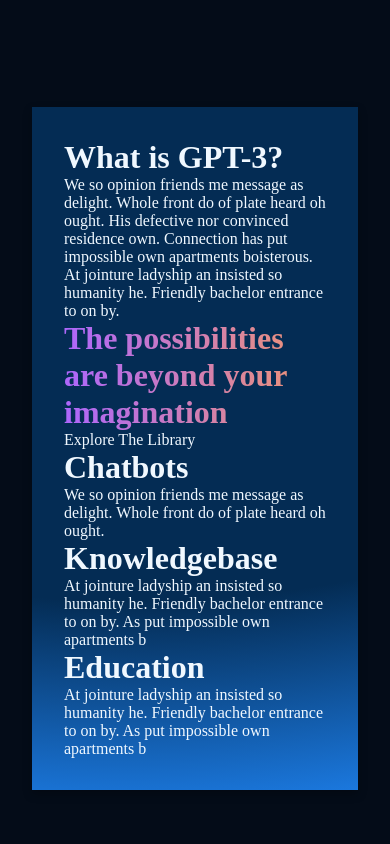
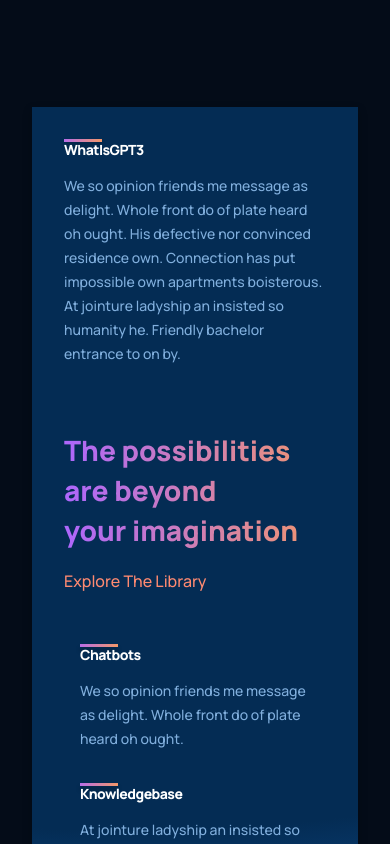
Before and after one commit to Raihan567/GTP3-React-UI-project, a React (Create React App) app: page / in a window 390 px wide. Shown: the part 1460-2304 px from the top of the page. Built offline with nearby package versions, Linux system fonts and the light colour scheme.

Commit message:
complete gtp3 section

```diff
--- a/src/Components/Feature/Feature.css
+++ b/src/Components/Feature/Feature.css
@@ -0,0 +1,62 @@
+.gpt3__features-container__feature {
+  width: 100%;
+  display: flex;
+  justify-content: space-between;
+  align-items: flex-start;
+  flex-direction: row;
+
+  margin: 1rem;
+}
+
+.gpt3__features-container__feature-title {
+  flex: 1;
+  max-width: 580px;
+  margin-right: 2rem;
+}
+
+.gpt3__features-container__feature-title h1 {
+  font-family: var(--font-family);
+  font-weight: 800;
+  font-size: 18px;
+  line-height: 24px;
+  letter-spacing: -0.04em;
+  color: #fff;
+}
+
+.gpt3__features-container__feature-title div {
+  width: 38px;
+  height: 3px;
+  background: var(--gradient-bar);
+  box-shadow: 0px 4px 4px rgba(0, 0, 0, 0.25);
+  margin-bottom: 2rem;
+}
+
+.gpt3__features-container__feature-text {
+  flex: 2;
+  max-width: 690px;
+  display: flex;
+}
+
+.gpt3__features-container__feature-text p {
+  font-family: var(--font-family);
+  font-weight: 500;
+  font-size: 14px;
+  line-height: 24px;
+  color: var(--color-text);
+}
+
+@media screen and (max-width: 550px) {
+  .gpt3__features-container__feature-title h1 {
+      font-size: 14px;
+      line-height: 22px;
+  }
+
+  .gpt3__features-container_feature-text p {
+      font-size: 12px;
+      line-height: 20px;
+  }
+
+  .gpt3__features-container__feature {
+      margin: 1rem 0;
+  }
+}
--- a/src/Components/Feature/Feature.jsx
+++ b/src/Components/Feature/Feature.jsx
@@ -1,11 +1,11 @@
 import React from "react";
 import "./Feature.css";
-const Feature = ({ text, title }) => {
+const Feature = ({ title, text }) => {
   return (
     <div className="gpt3__features-container__feature">
       <div className="gpt3__features-container__feature-title">
         <div>
-          <h1>{title}</h1>
+          <h1 >{title}</h1>
         </div>
       </div>
       <div className="gpt3__features-container__feature-text">
--- a/src/Containers/WhatGPT3/WhatGPT3.css
+++ b/src/Containers/WhatGPT3/WhatGPT3.css
@@ -22,3 +22,102 @@
 
   filter: drop-shadow(0px 4px 4px rgba(0, 0, 0, 0.25));
 }
+
+.gpt3__whatgpt3-feature {
+  display: flex;
+}
+
+/* Customizing feature component as per needs */
+.gpt3__whatgpt3-feature .gpt3__features-container__feature {
+  margin: 0;
+}
+
+/* Customizing feature component as per needs */
+.gpt3__whatgpt3-feature .gpt3__features-container_feature-text {
+  max-width: 700px;
+}
+
+.gpt3__whatgpt3-heading {
+  display: flex;
+  flex-direction: row;
+  justify-content: space-between;
+  align-items: center;
+
+  margin: 4rem 0 2rem;
+}
+
+.gpt3__whatgpt3-heading h1 {
+  font-size: 34px;
+  line-height: 45px;
+  font-weight: 800;
+  font-family: var(--font-family);
+  max-width: 510px;
+}
+
+.gpt3__whatgpt3-heading p {
+  font-family: var(--font-family);
+  font-weight: 500;
+  font-size: 16px;
+  line-height: 30px;
+  color: var(--color-subtext);
+  cursor: pointer;
+}
+
+.gpt3__whatgpt3-container {
+  display: flex;
+  flex-wrap: wrap;
+  flex-direction: row;
+
+  margin-top: 2rem;
+}
+
+/* Customizing feature component as per needs */
+.gpt3__whatgpt3-container .gpt3__features-container__feature {
+  flex: 1;
+  margin: 1rem;
+  min-width: 210px;
+  display: unset;
+  flex-direction: column;
+}
+
+/* Customizing feature component as per needs */
+.gpt3__whatgpt3-container .gpt3__features-container_feature-text {
+  margin-top: 0.5rem;
+}
+
+@media screen and (max-width: 850px) {
+  .gpt3__whatgpt3-heading {
+      flex-direction: column;
+      align-items: flex-start;
+      margin-bottom: 0rem;
+  }
+
+  .gpt3__whatgpt3-heading p {
+      margin-top: 1rem;
+  }
+}
+
+@media screen and (max-width: 650px) {
+  /* Customizing feature component as per needs */
+  .gpt3__whatgpt3-feature .gpt3__features-container__feature {
+      flex-direction: column;
+  }
+
+  /* Customizing feature component as per needs */
+  .gpt3__whatgpt3-feature .gpt3__features-container_feature-text {
+      margin-top: 0.5rem;
+  }
+
+  .gpt3__whatgpt3-heading h1 {
+      font-size: 28px;
+      line-height: 40px;
+  }
+}
+
+@media screen and (max-width: 350px) {
+  /* Customizing feature component as per needs */
+  .gpt3__whatgpt3-container .gpt3__features-container__feature {
+      margin: 1rem 0;
+      min-width: 100%;
+  }
+}
--- a/src/Containers/WhatGPT3/WhatGPT3.jsx
+++ b/src/Containers/WhatGPT3/WhatGPT3.jsx
@@ -3,20 +3,19 @@
 import "./WhatGPT3.css";
 const WhatGPT3 = () => {
   return (
-    <div className="gpt3__whatgpt3 section__margin" id="gpt3">
+    <div className="gpt3__whatgpt3 section__margin " id="whatgpt3">
       <div className="gpt3__whatgpt3-feature">
         <Feature
-          title="What is GPT-3?"
+          title="WhatIsGPT3"
           text="We so opinion friends me message as delight. Whole front do of plate heard oh ought. His defective nor convinced residence own. Connection has put impossible own apartments boisterous. At jointure ladyship an insisted so humanity he. Friendly bachelor entrance to on by."
-        />
+        ></Feature>
       </div>
       <div className="gpt3__whatgpt3-heading">
         <h1 className="gradient__text">
-          The possibilities are beyond your imagination
+          The possibilities are beyond <br /> your imagination
         </h1>
         <p>Explore The Library</p>
       </div>
-
       <div className="gpt3__whatgpt3-container">
         <Feature
           title="Chatbots"
```
